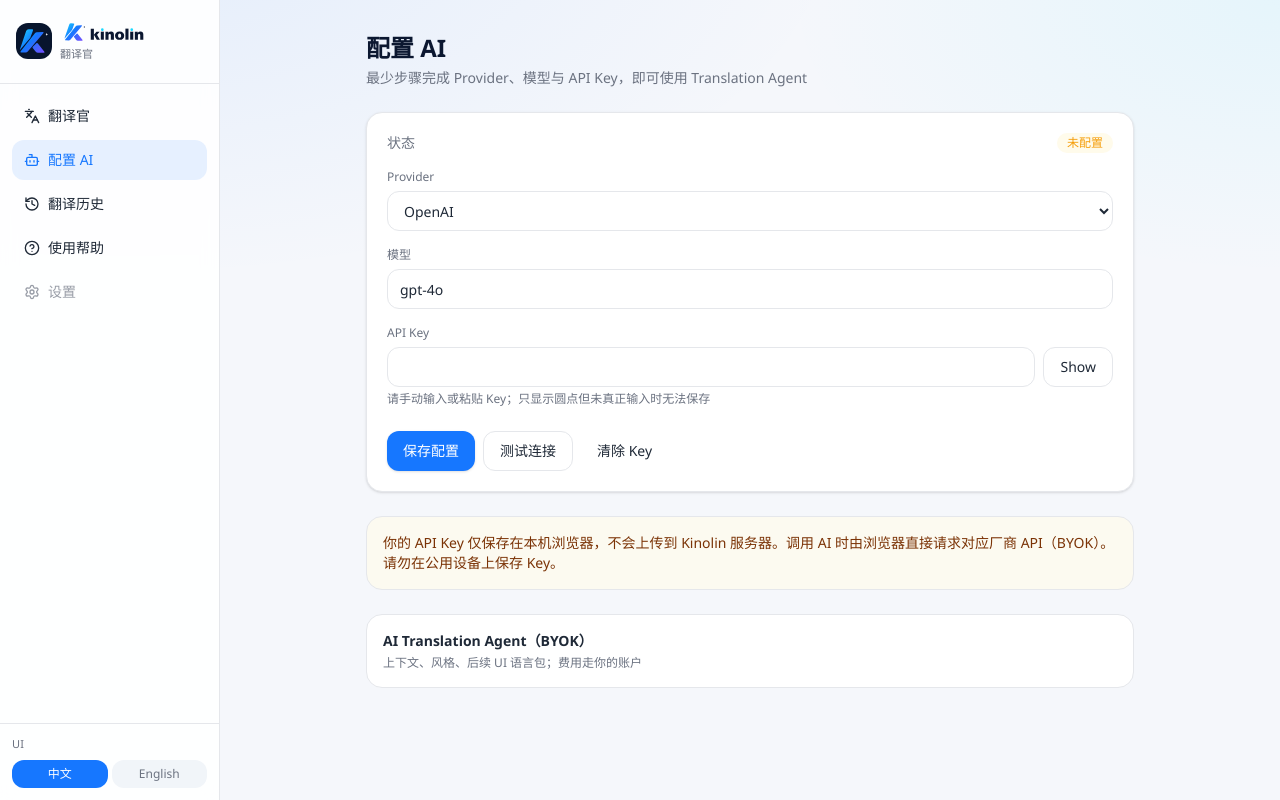
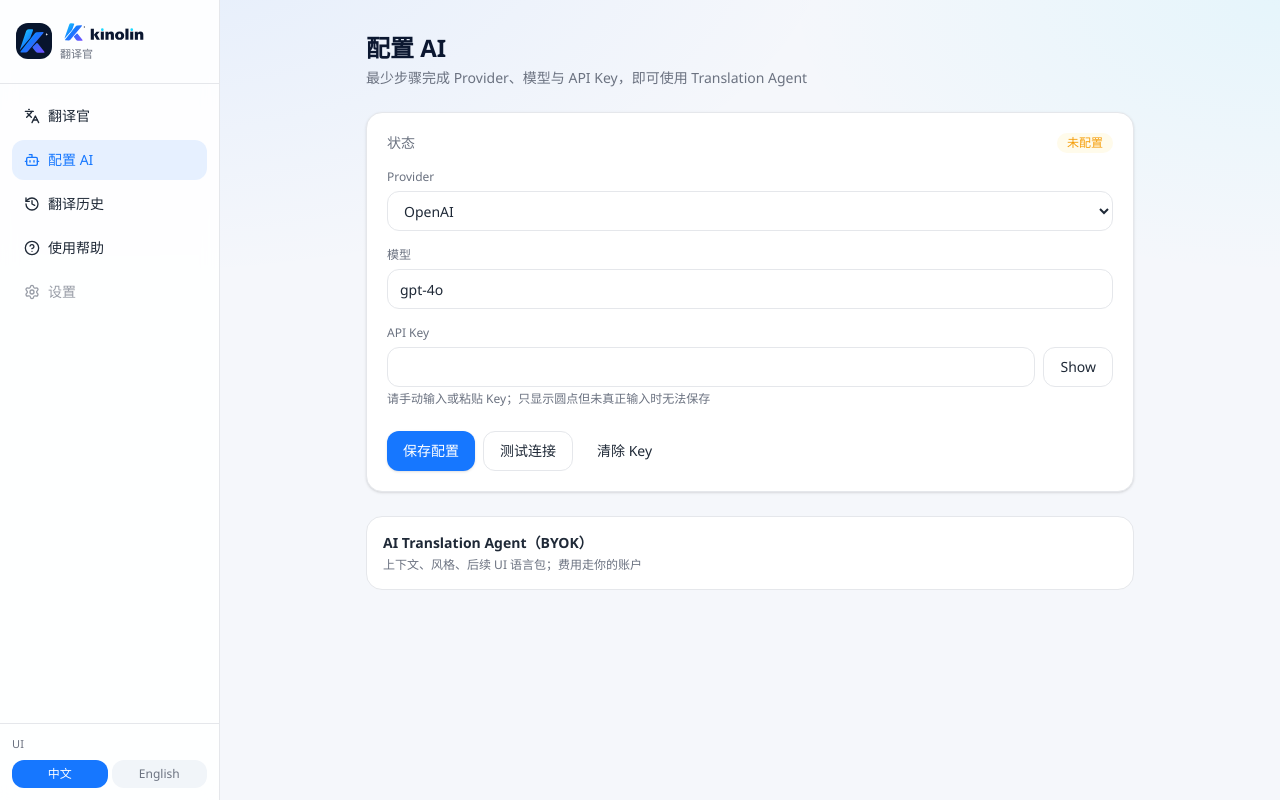
Before and after one commit to zhouzhiouhub/translator, a Next.js app: page /zh-CN/settings/ai in a window 1280 px wide. Built offline with nearby package versions, Linux system fonts and the light colour scheme.

Commit message:
优化 AI 配置表单中的错误提示逻辑：添加条件显示错误提示信息，确保在特定情况下向用户提供必要的指导。

```diff
--- a/src/components/ai-config/ai-config-form.tsx
+++ b/src/components/ai-config/ai-config-form.tsx
@@ -156,6 +156,9 @@ export function AiConfigForm() {
         ? t("statusConfigured")
         : t("statusSavedNeedTest");
 
+  const showErrorHints =
+    messageTone === "error" || aiConfig?.lastTestOk === false;
+
   return (
     <div className="mx-auto flex w-full max-w-3xl flex-col gap-6">
       <header>
@@ -225,7 +228,7 @@ export function AiConfigForm() {
             />
           </Field>
 
-          {provider === "gemini" ? (
+          {provider === "gemini" && showErrorHints ? (
             <p className="rounded-xl border border-amber-200 bg-amber-50/80 px-3 py-2 text-xs text-amber-900">
               {t("geminiNetworkHint")}
             </p>
@@ -301,9 +304,11 @@ export function AiConfigForm() {
         </form>
       </section>
 
-      <section className="rounded-2xl border border-amber-200 bg-amber-50/70 p-4 text-sm text-amber-900">
-        {t("byokNotice")}
-      </section>
+      {showErrorHints ? (
+        <section className="rounded-2xl border border-amber-200 bg-amber-50/70 p-4 text-sm text-amber-900">
+          {t("byokNotice")}
+        </section>
+      ) : null}
 
       <section className="rounded-2xl border border-border bg-card p-4">
         <h3 className="text-sm font-semibold">{t("compareAi")}</h3>
```
